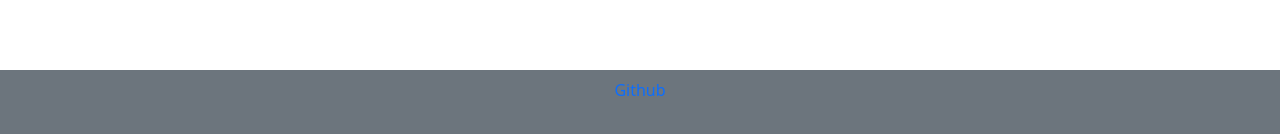
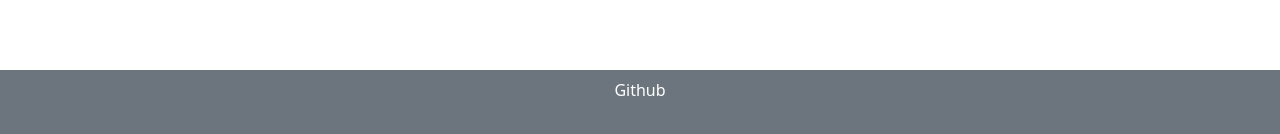
Before and after one commit to Nelfimov/proxy.market-fullstack, a React (Vite) app: page / in a window 1280 px wide. Shown: the part 650-784 px from the top of the page. Built offline with nearby package versions, Linux system fonts and the light colour scheme.

Commit message:
fixes to styling

```diff
--- a/index.html
+++ b/index.html
@@ -10,7 +10,7 @@
       integrity="sha384-rbsA2VBKQhggwzxH7pPCaAqO46MgnOM80zW1RWuH61DGLwZJEdK2Kadq2F9CUG65"
       crossorigin="anonymous"
     />
-    <title>Vite + React + TS</title>
+    <title>Proxy.Market</title>
   </head>
   <body>
     <div id="root"></div>
--- a/src/components/footer.tsx
+++ b/src/components/footer.tsx
@@ -5,7 +5,10 @@ export function Footer() {
     <Container as='footer' className='bg-secondary text-center' fluid>
       <Nav className='justify-content-center'>
         <Nav.Item>
-          <Nav.Link href='https://github.com/Nelfimov/proxy.market-fullstack'>
+          <Nav.Link
+            style={{ color: 'white' }}
+            href='https://github.com/Nelfimov/proxy.market-fullstack'
+          >
             Github
           </Nav.Link>
         </Nav.Item>
```
